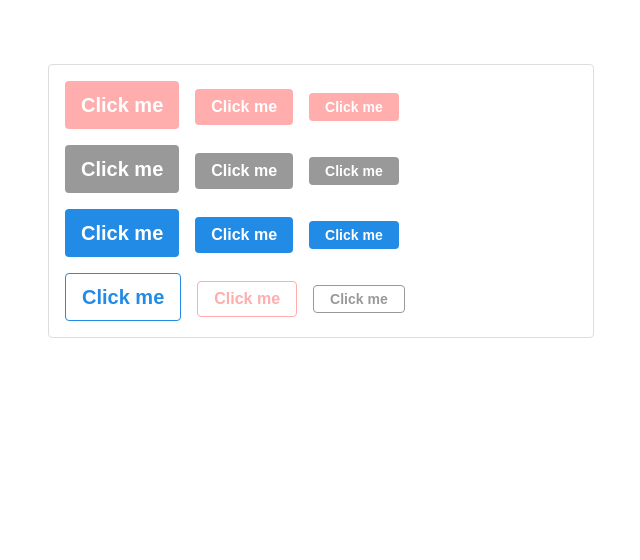
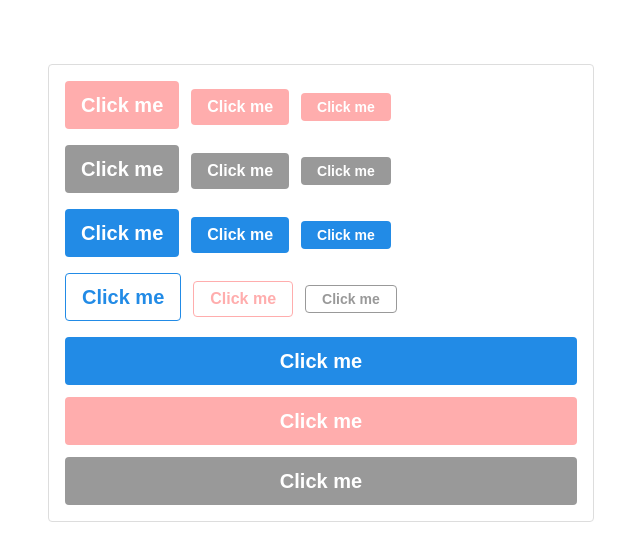
Before and after one commit to hayoung-jeremy/react_with_sass, a React (Create React App) app: page / in a window 1280 px wide. Shown: the top 560 px of the page, without its empty margins (319-959 px from the left). Built offline with nearby package versions, Linux system fonts and the light colour scheme.

Commit message:
button fullWidth

```diff
--- a/src/App.js
+++ b/src/App.js
@@ -36,6 +36,17 @@
           Click me
         </Button>
       </div>
+      <div className="buttons">
+        <Button size="large" color="blue" fullWidth>
+          Click me
+        </Button>
+        <Button size="large" fullWidth>
+          Click me
+        </Button>
+        <Button size="large" color="gray" fullWidth>
+          Click me
+        </Button>
+      </div>
     </div>
   );
 }
--- a/src/components/Button.js
+++ b/src/components/Button.js
@@ -2,8 +2,8 @@
 import classNames from "classnames";
 import "./Button.scss";
 
-const Button = ({ children, size, color, outline }) => {
-  return <button className={classNames("Button", size, color, { outline })}>{children}</button>;
+const Button = ({ children, size, color, outline, fullWidth }) => {
+  return <button className={classNames("Button", size, color, { outline, fullWidth })}>{children}</button>;
 };
 
 Button.defaultProps = {
--- a/src/components/Button.scss
+++ b/src/components/Button.scss
@@ -73,8 +73,17 @@
     @include button-color($gray);
   }
 
+  // fullWidth
+  &.fullWidth {
+    width: 100%;
+    & + & {
+      margin-left: 0;
+      margin-top: 0.75rem;
+    }
+  }
+
   // 여러개일 경우
   & + & {
-    margin-left: 1rem;
+    margin-left: 0.75rem;
   }
 }
```
